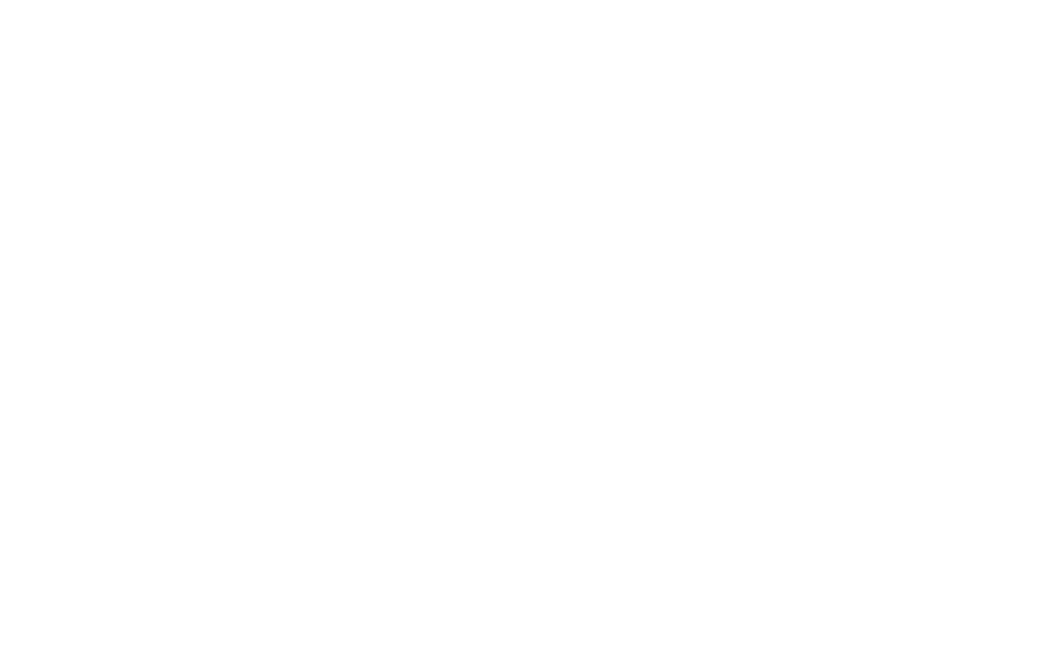
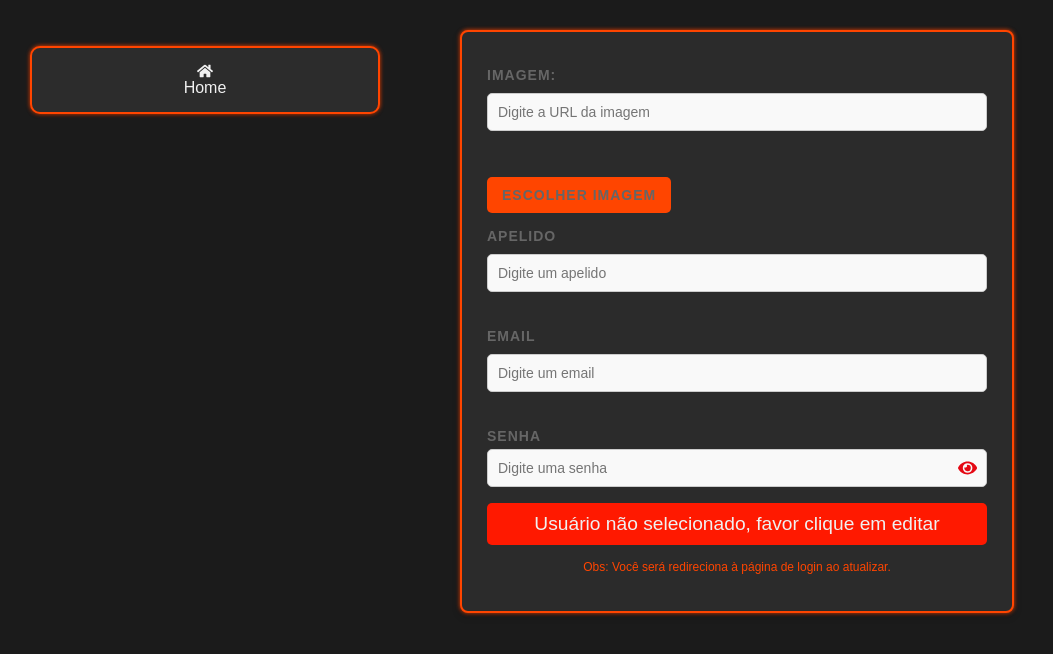
Before and after one commit to gustavoofranca/Quiet-Node-React, a React (Create React App) app in the folder client/: page /user-config in a window 1280 px wide. Before the commit this address had no page. Shown: the top 654 px of the page, without its empty margins (0-1053 px from the left). Built offline with nearby package versions, Linux system fonts and the light colour scheme.

Commit message:
apresentacao

```diff
--- a/client/src/components/userConfig/userConfig_comp.css
+++ b/client/src/components/userConfig/userConfig_comp.css
@@ -28,7 +28,7 @@
     border-radius: 10px;
     background-color: #2c2c2c;
     margin-bottom: 20px;
-    box-shadow: 0 3px 8px rgba(0, 0, 0, 0.2), 0 0 10px #ff4500;
+    box-shadow: 0 2px 4px rgba(0, 0, 0, 0.2), 0 0 4px #ff4500;
     border: 2px solid #ff4500;
     flex-direction: column;
     position: relative;
@@ -100,7 +100,7 @@
     padding: 25px;
     width: 100%;
     max-width: 500px;
-    box-shadow: 0 3px 8px rgba(0, 0, 0, 0.2), 0 0 10px #ff4500;
+    box-shadow: 0 3px 8px rgba(0, 0, 0, 0.2), 0 0 4px #ff4500;
     border: 2px solid #ff4500;
 }
 
--- a/client/src/pages/Localizacao/localizacao_p.css
+++ b/client/src/pages/Localizacao/localizacao_p.css
@@ -10,7 +10,6 @@
     justify-content: flex-start;
     align-items: flex-start;
     min-height: 100vh;
-    padding: 20px;
     background-color: var(--background);
     color: var(--color);
     width: 100%;
--- a/client/src/pages/Localizacao/localizacao_p.js
+++ b/client/src/pages/Localizacao/localizacao_p.js
@@ -1,5 +1,6 @@
 import React, { useState } from 'react';
 import MenuLateral from '../../components/MenuLateral/menu_comp'; // Importa o menu lateral
+import AddPost from '../../components/addPost/addpost_comp';
 import './localizacao_p.css';
 
 const LocalizacaoPage = () => {
@@ -69,6 +70,8 @@
           ))}
         </div>
       </div>
+
+      <AddPost isOpen={modalOpen} closeModal={() => setModalOpen(false)} />
     </div>
   );
 };
--- a/client/src/router.js
+++ b/client/src/router.js
@@ -2,7 +2,8 @@
 import { BrowserRouter as Router, Routes, Route } from 'react-router-dom';
 import LoginPage from './pages/login_page/login_p';
 import HomePage from './pages/Home/home_p';
-import LocalizacaoPage from './pages/Localizacao/localizacao_p'; // Caminho corrigido
+import LocalizacaoPage from './pages/Localizacao/localizacao_p';
+import UserPage from './pages/User_page/user_p';
 
 const AppRouter = () => {
     return (
@@ -11,6 +12,7 @@
                 <Route path="/" element={<LoginPage />} />
                 <Route path="/home" element={<HomePage />} />
                 <Route path="/localizacao" element={<LocalizacaoPage />} />
+                <Route path="/user-config" element={<UserPage />} />
             </Routes>
         </Router>
     );
```
